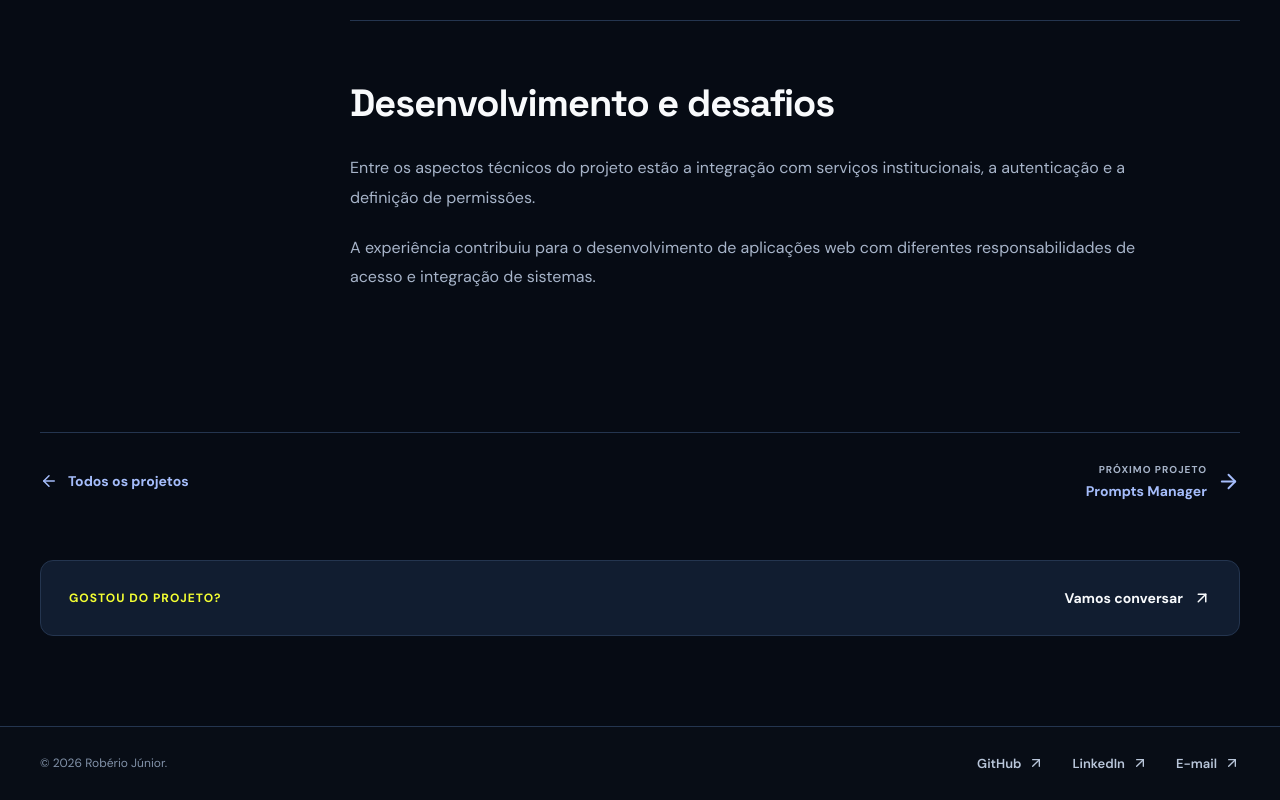
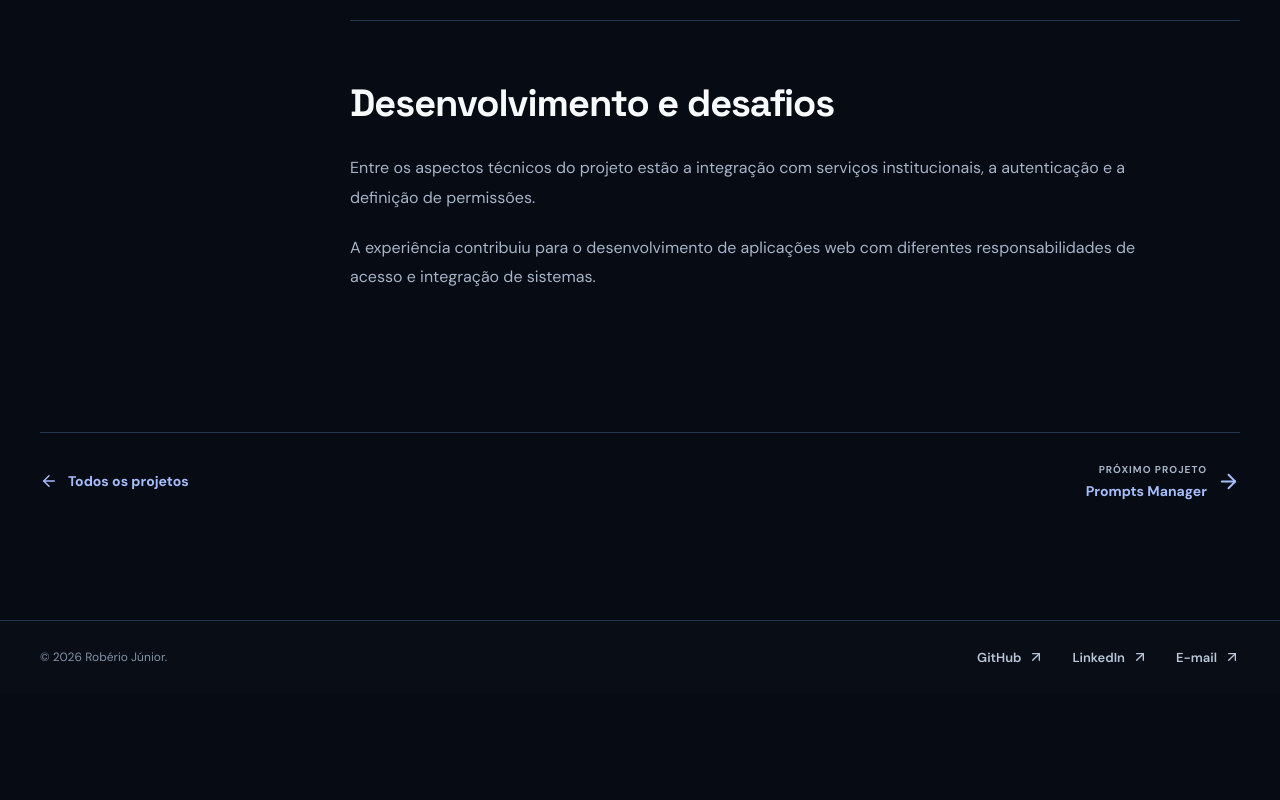
Before and after one commit to roberio-junior/portfolio-roberio, a React (Vite) app: page /projetos/ct-mineral in a window 1280 px wide. Shown: the part 2515-3315 px from the top of the page. After the commit the page ends 3209 px from the top, so only its background shows below. Built offline with nearby package versions, Linux system fonts and the light colour scheme.

Commit message:
refactor: remover chamada de contato dos estudos de caso

```diff
--- a/src/pages/ProjectDetails/index.tsx
+++ b/src/pages/ProjectDetails/index.tsx
@@ -10,7 +10,6 @@ import {
 import {
   ArrowLeft,
   ArrowRight,
-  ArrowUpRight,
   ExternalLink,
 } from 'lucide-react';
 
@@ -313,14 +312,6 @@ export default function ProjectDetails() {
           )}
         </div>
 
-        <div className={styles.contactFooter}>
-          <span>GOSTOU DO PROJETO?</span>
-
-          <a href="mailto:roberiojr110@gmail.com">
-            Vamos conversar
-            <ArrowUpRight size={18} />
-          </a>
-        </div>
       </div>
     </div>
   );
--- a/src/pages/ProjectDetails/styles.module.css
+++ b/src/pages/ProjectDetails/styles.module.css
@@ -410,40 +410,6 @@
   letter-spacing: 1px;
 }
 
-.contactFooter {
-  display: flex;
-  align-items: center;
-  justify-content: space-between;
-  gap: 20px;
-
-  margin-top: 30px;
-  padding: 28px;
-
-  background: #111d30;
-  border: 1px solid var(--color-border);
-  border-radius: 13px;
-}
-
-.contactFooter span {
-  color: var(--color-accent);
-  font-size: 12px;
-  font-weight: 700;
-  letter-spacing: 1px;
-}
-
-.contactFooter a {
-  display: inline-flex;
-  align-items: center;
-  gap: 10px;
-
-  font-weight: 700;
-  font-size: 14px;
-}
-
-.contactFooter a:hover {
-  color: var(--color-accent);
-}
-
 @media (max-width: 950px) {
   .hero {
     grid-template-columns: 1fr;
@@ -535,11 +501,6 @@
   .points {
     grid-template-columns: 1fr;
   }
-
-  .contactFooter {
-    align-items: flex-start;
-    flex-direction: column;
-  }
 }
 
 @media (max-width: 760px) and (max-height: 480px) {
```
